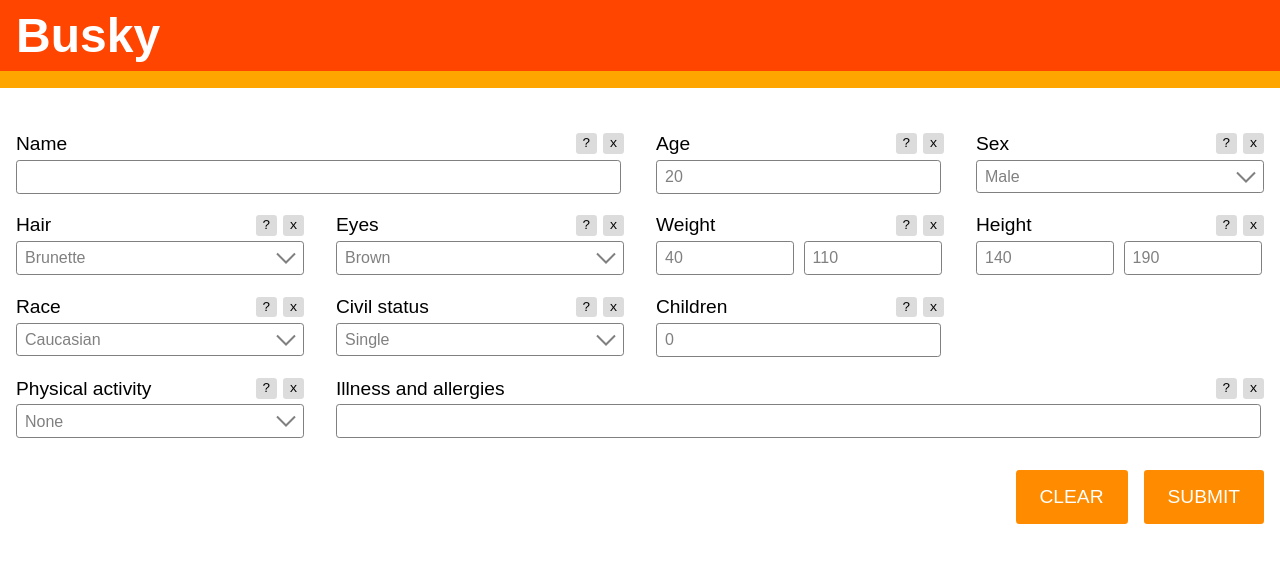
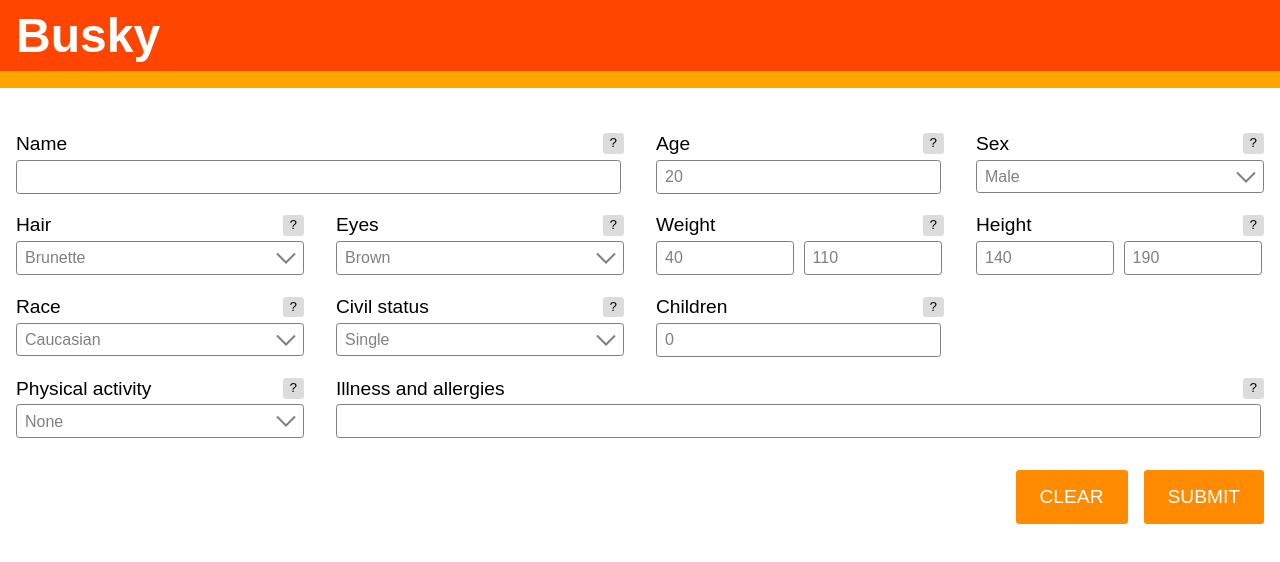
Before and after one commit to ladysun-catheart/busky, a React (Create React App) app: page / in a window 1280 px wide. Shown: the top 562 px of the page. Built offline with nearby package versions, Linux system fonts and the light colour scheme.

Commit message:
[dev] finished form

```diff
--- a/src/core/components/index.ts
+++ b/src/core/components/index.ts
@@ -1,5 +1,6 @@
-import { SmartInput, SmartSelect } from './smartFormCompos'
+import { SmartInput, SmartSelect, SmartInputTag } from './smartFormCompos'
 export {
     SmartInput,
-    SmartSelect
+    SmartSelect,
+    SmartInputTag
 }
--- /dev/null
+++ b/src/core/components/smartFormCompos/SmartInputTag.tsx
@@ -0,0 +1,27 @@
+import React from 'react'
+import Label from './pieces/Label/Label'
+import { InputTagProps } from './pieces/type';
+import InputTag from "./pieces/InputTag";
+
+export type CommonProps = {
+    label: string,
+    help: string,
+}
+
+const SmartInputTag = (props: CommonProps & InputTagProps) => {
+    const {label, help, values, onChange} = props
+    return (
+        <div style={{display: 'flex', flexDirection: 'column', padding: '.5rem 1rem'}}>
+            <Label
+                label={label}
+                help={help}
+            />
+            <InputTag
+                values={values}
+                onChange={onChange}
+            />
+        </div>
+    )
+}
+
+export default SmartInputTag
--- a/src/core/components/smartFormCompos/index.ts
+++ b/src/core/components/smartFormCompos/index.ts
@@ -1,9 +1,11 @@
 import SmartInput from "./SmartInput";
 import SmartSelect from "./SmartSelect";
 import SmartMultiInput from "./SmartMultiInput";
+import SmartInputTag from "./SmartInputTag";
 
 export {
     SmartInput,
     SmartSelect,
     SmartMultiInput,
+    SmartInputTag
 }
--- /dev/null
+++ b/src/core/components/smartFormCompos/pieces/InputTag/InputTag.tsx
@@ -0,0 +1,25 @@
+import React from 'react';
+import {InputTagProps} from "../type";
+
+const listToStr = (list: Array<string>) => list.join(', ')
+const strToList = (str: string) => str.split(', ')
+
+const InputTag: React.FC<InputTagProps> = ({values, onChange}) => {
+    return (
+        <div style={{flex: '1', flexDirection: 'row'}}>
+            <input
+                style={{width: 'calc(100% - 1.3rem)', height: '1.5rem', padding: '0.25rem .5rem', fontSize: '1rem', border: '1px solid', borderRadius: '0.2rem', color: 'gray'}}
+                type="text"
+                value={listToStr(values)}
+                onKeyDown={(e: React.KeyboardEvent<HTMLInputElement>) => {
+                    !/\w|,|\s/.test(e.key) && e.preventDefault()
+                }}
+                onChange={(e: React.ChangeEvent<HTMLInputElement>) => {
+                    onChange(strToList(e.target.value))
+                }}
+            />
+        </div>
+    );
+};
+
+export default InputTag;
--- /dev/null
+++ b/src/core/components/smartFormCompos/pieces/InputTag/index.ts
@@ -0,0 +1,3 @@
+import InputTag from "./InputTag";
+
+export default InputTag
--- a/src/core/components/smartFormCompos/pieces/Label/Label.tsx
+++ b/src/core/components/smartFormCompos/pieces/Label/Label.tsx
@@ -1,20 +1,51 @@
-import React, {MouseEvent} from 'react';
+import React, {useState, MouseEvent} from 'react';
 
 export type LabelProps = {
     label: string,
     help: string,
 }
 
-const Label: React.FC<LabelProps> = ({ label, help }) => {
-    const styleBtns = {borderRadius: '.2rem', border: 'none', cursor: 'pointer', marginLeft: '0.4rem', fontFamily: 'Courier, monospace', height: '1.3rem', width: '1.3rem', padding: 0, backgroundColor: 'GAINSBORO', color: 'black'}
+const Label: React.FC<LabelProps> = ({ label, help}) => {
+    const [isVisibleHelp, setIsVisibleHelp] = useState(false)
+    const styleBtns = {
+        borderRadius: '.2rem',
+        border: 'none',
+        cursor: 'pointer',
+        marginLeft: '0.4rem',
+        fontFamily: 'Courier, monospace',
+        height: '1.3rem',
+        width: '1.3rem',
+        padding: 0,
+        backgroundColor: 'GAINSBORO',
+        color: 'black',
+    }
+    const styleTooltip = {
+        padding: '0.25rem',
+        backgroundColor: 'lemonchiffon',
+        position: 'absolute',
+        bottom: '1.8rem',
+        width: '8rem',
+        boxShadow: '0.25rem 0.25rem tan',
+        fontFamily: 'Arial, Helvetica, sans-serif',
+        right: 0
+    }
     return (
         <div style={{display: 'flex', flexDirection: 'row', justifyContent: 'space-between', alignItems: 'center', padding: '.3rem 0'}}>
             <div>
                 <span style={{fontFamily: 'Arial, Helvetica, sans-serif', fontSize: '1.2rem'}}>{label}</span>
             </div>
             <div>
-                <button style={styleBtns} onClick={() => console.log(help)}>?</button>
-                <button style={styleBtns} onClick={() => console.log('clear')}>x</button>
+                <button
+                    style={{...styleBtns, position: 'relative'}}
+                    onClick={() => console.log(help)}
+                >
+                    <div style={{...styleTooltip, position: 'absolute', display: isVisibleHelp ? 'block' : 'none'}}>
+                        {help}
+                    </div>
+                    <span
+                        onClick={() => setIsVisibleHelp(!isVisibleHelp)}
+                    >?</span>
+                </button>
             </div>
         </div>
     );
--- a/src/core/components/smartFormCompos/pieces/type.ts
+++ b/src/core/components/smartFormCompos/pieces/type.ts
@@ -18,3 +18,8 @@ export type SelectProps = {
     }>,
     onChange: (val: string) => void
 }
+
+export type InputTagProps = {
+    values: Array<string>,
+    onChange: (val: Array<string>) => void
+}
--- a/src/dashboard/formSearch/fields/fields.tsx
+++ b/src/dashboard/formSearch/fields/fields.tsx
@@ -1,6 +1,6 @@
 import React, {useState, useEffect} from 'react';
 import {EmptyContainer, InputContainer, RowContainer} from "../containers";
-import {SmartInput, SmartSelect, SmartMultiInput} from "../../../core/components/smartFormCompos";
+import {SmartInput, SmartSelect, SmartMultiInput, SmartInputTag} from "../../../core/components/smartFormCompos";
 import {
     SexPeople,
     ColorHairRegular,
@@ -31,21 +31,12 @@ import {getFirstOption, SelectInfo} from "../../../core/utils/select";
 import {getFirstEnum} from "../../../core/utils/enum";
 
 type Props = {
+    people: People,
     onChangePeople: (people: People) => void
 }
 
-const Fields: React.FC<Props> = ({onChangePeople}) => {
+const Fields: React.FC<Props> = ({people, onChangePeople}) => {
     const [lgn, setLgn] = useState('en')
-
-    const [modified, setModified] = useState<People>(
-        (new PeopleBuilder())
-            .withAge(20)
-            .withInitHeight(140)
-            .withEndHeight(190)
-            .withInitWeight(40)
-            .withEndWeight(110)
-            .build()
-    )
 
     const [optionsSexPeopleI18n, setOptionsSexPeopleI18n] = useState<Array<SelectInfo>>([])
     const [optionsColorEyeI18n, setOptionsColorEyeI18n] = useState<Array<SelectInfo>>([])
@@ -63,10 +54,10 @@ const Fields: React.FC<Props> = ({onChangePeople}) => {
         setOptionsPhisicalActivityPeopleI18n(optionsPhisicalActivityPeople(lgn, 'people.activity.enum.xxx'))
     }, [lgn])
 
-    const onChangeField = (fieldChangeFunc: () => void) => {
-        fieldChangeFunc()
-        setModified(modified.clone())
-        onChangePeople(modified)
+    const onChangeField = (fieldChangeFunc: (people: People) => void) => {
+        const modifyPeople = people.clone()
+        fieldChangeFunc(modifyPeople)
+        onChangePeople(modifyPeople)
     }
 
     return (
@@ -77,9 +68,9 @@ const Fields: React.FC<Props> = ({onChangePeople}) => {
                     <SmartInput
                         label={i18n.t('people.name.label')}
                         help="Your complete name including surnames"
-                        value={modified.name}
-                        onChange={val => onChangeField(() => {
-                            modified.name = val
+                        value={people.name}
+                        onChange={val => onChangeField(people => {
+                            people.name = val
                         })}
                     />
                 </InputContainer>
@@ -87,9 +78,9 @@ const Fields: React.FC<Props> = ({onChangePeople}) => {
                     <SmartInput
                         label={i18n.t('people.age.label')}
                         help="How old are you?"
-                        value={modified.age.toString()}
-                        onChange={val => onChangeField(() => {
-                            modified.age = parseInt(val)
+                        value={people.age.toString()}
+                        onChange={val => onChangeField(people => {
+                            people.age = parseInt(val)
                         })}
                     />
                 </InputContainer>
@@ -97,10 +88,10 @@ const Fields: React.FC<Props> = ({onChangePeople}) => {
                     <SmartSelect
                         label={i18n.t('people.sex.label')}
                         help="Your gender"
-                        value={modified.sex || getFirstOption(optionsSexPeopleI18n)}
+                        value={people.sex || getFirstOption(optionsSexPeopleI18n)}
                         options={optionsSexPeopleI18n}
-                        onChange={(val: string) => onChangeField(() => {
-                            modified.sex = SexPeopleMiddle[val]
+                        onChange={(val: string) => onChangeField(people => {
+                            people.sex = SexPeopleMiddle[val]
                         })}
                     />
                 </InputContainer>
@@ -112,10 +103,10 @@ const Fields: React.FC<Props> = ({onChangePeople}) => {
                     <SmartSelect
                         label={i18n.t('people.hair.label')}
                         help="Select the hair color"
-                        value={modified.hair || getFirstOption(optionsColorHairI18n)}
+                        value={people.hair || getFirstOption(optionsColorHairI18n)}
                         options={optionsColorHairI18n}
-                        onChange={(val: string) => onChangeField(() => {
-                            modified.hair = (ColorHairRegularMiddle[val] || ColorFantasyMiddle[val]) as ColorHairRegular & ColorFantasy
+                        onChange={(val: string) => onChangeField(people => {
+                            people.hair = (ColorHairRegularMiddle[val] || ColorFantasyMiddle[val]) as ColorHairRegular & ColorFantasy
                         })}
                     />
                 </InputContainer>
@@ -123,10 +114,10 @@ const Fields: React.FC<Props> = ({onChangePeople}) => {
                     <SmartSelect
                         label={i18n.t('people.eyes.label')}
                         help="Select the eye color"
-                        value={modified.eyes || getFirstOption(optionsColorEyeI18n)}
+                        value={people.eyes || getFirstOption(optionsColorEyeI18n)}
                         options={optionsColorEyeI18n}
-                        onChange={(val: string) => onChangeField(() => {
-                            modified.eyes = (ColorEyeRegularMiddle[val] || ColorFantasyMiddle[val]) as ColorHairRegular & ColorFantasy
+                        onChange={(val: string) => onChangeField(people => {
+                            people.eyes = (ColorEyeRegularMiddle[val] || ColorFantasyMiddle[val]) as ColorHairRegular & ColorFantasy
                         })}
                     />
                 </InputContainer>
@@ -134,13 +125,13 @@ const Fields: React.FC<Props> = ({onChangePeople}) => {
                     <SmartMultiInput
                         label={i18n.t('people.weight.label')}
                         help="Type the cms weight"
-                        valueInit={modified.initWeight.toString()}
-                        valueEnd={modified.endWeight.toString()}
-                        onChangeInit={val => onChangeField(() => {
-                            modified.initWeight = parseInt(val)
+                        valueInit={people.initWeight.toString()}
+                        valueEnd={people.endWeight.toString()}
+                        onChangeInit={val => onChangeField(people => {
+                            people.initWeight = parseInt(val)
                         })}
-                        onChangeEnd={val => onChangeField(() => {
-                            modified.endWeight = parseInt(val)
+                        onChangeEnd={val => onChangeField(people => {
+                            people.endWeight = parseInt(val)
                         })}
                     />
                 </InputContainer>
@@ -148,13 +139,13 @@ const Fields: React.FC<Props> = ({onChangePeople}) => {
                     <SmartMultiInput
                         label={i18n.t('people.height.label')}
                         help="Type the cms height"
-                        valueInit={modified.initHeight.toString()}
-                        valueEnd={modified.endHeight.toString()}
-                        onChangeInit={val => onChangeField(() => {
-                            modified.initHeight = parseInt(val)
+                        valueInit={people.initHeight.toString()}
+                        valueEnd={people.endHeight.toString()}
+                        onChangeInit={val => onChangeField(people => {
+                            people.initHeight = parseInt(val)
                         })}
-                        onChangeEnd={val => onChangeField(() => {
-                            modified.endHeight = parseInt(val)
+                        onChangeEnd={val => onChangeField(people => {
+                            people.endHeight = parseInt(val)
                         })}
                     />
                 </InputContainer>
@@ -166,10 +157,10 @@ const Fields: React.FC<Props> = ({onChangePeople}) => {
                     <SmartSelect
                         label={i18n.t('people.race.label')}
                         help="Select your physiognomy depending on your race or ethnical group"
-                        value={modified.race || getFirstOption(optionsRacePeopleI18n)}
+                        value={people.race || getFirstOption(optionsRacePeopleI18n)}
                         options={optionsRacePeopleI18n}
-                        onChange={(val: string) => onChangeField(() => {
-                            modified.race = RacePeopleMiddle[val]
+                        onChange={(val: string) => onChangeField(people => {
+                            people.race = RacePeopleMiddle[val]
                         })}
                     />
                 </InputContainer>
@@ -177,10 +168,10 @@ const Fields: React.FC<Props> = ({onChangePeople}) => {
                     <SmartSelect
                         label={i18n.t('people.civil.label')}
                         help="Select the civil status"
-                        value={modified.civil || getFirstOption(optionsCivilPeopleI18n)}
+                        value={people.civil || getFirstOption(optionsCivilPeopleI18n)}
                         options={optionsCivilPeopleI18n}
-                        onChange={(val: string) => onChangeField(() => {
-                            modified.civil = CivilPeopleMiddle[val]
+                        onChange={(val: string) => onChangeField(people => {
+                            people.civil = CivilPeopleMiddle[val]
                         })}
                     />
                 </InputContainer>
@@ -188,9 +179,9 @@ const Fields: React.FC<Props> = ({onChangePeople}) => {
                     <SmartInput
                         label={i18n.t('people.children.label')}
                         help="How many sibling you have"
-                        value={modified.children.toString()}
-                        onChange={val => onChangeField(() => {
-                            modified.children = parseInt(val)
+                        value={people.children.toString()}
+                        onChange={val => onChangeField(people => {
+                            people.children = parseInt(val)
                         })}
                     />
                 </InputContainer>
@@ -203,20 +194,20 @@ const Fields: React.FC<Props> = ({onChangePeople}) => {
                     <SmartSelect
                         label={i18n.t('people.activity.label')}
                         help="How many exercise you get"
-                        value={modified.activity || getFirstOption(optionsPhisicalActivityPeopleI18n)}
+                        value={people.activity || getFirstOption(optionsPhisicalActivityPeopleI18n)}
                         options={optionsPhisicalActivityPeopleI18n}
-                        onChange={(val: string) => onChangeField(() => {
-                            modified.activity = modified.activity = PhisicalActivityPeopleMiddle[val]
+                        onChange={(val: string) => onChangeField(people => {
+                            people.activity = people.activity = PhisicalActivityPeopleMiddle[val]
                         })}
                     />
                 </InputContainer>
                 <InputContainer spaces={6}>
-                    <SmartInput
+                    <SmartInputTag
                         label={i18n.t('people.illnessAlergieList.label')}
                         help="Type any illnes or allergy you have"
-                        value={''}
-                        onChange={val => onChangeField(() => {
-                            modified.illnessAlergieList = []
+                        values={people.illnessAlergieList}
+                        onChange={val => onChangeField(people => {
+                            people.illnessAlergieList = val
                         })}
                     />
                 </InputContainer>
```
Also changed, not shown: src/dashboard/formSearch/FormSearch.tsx (+14 -6 lines).
